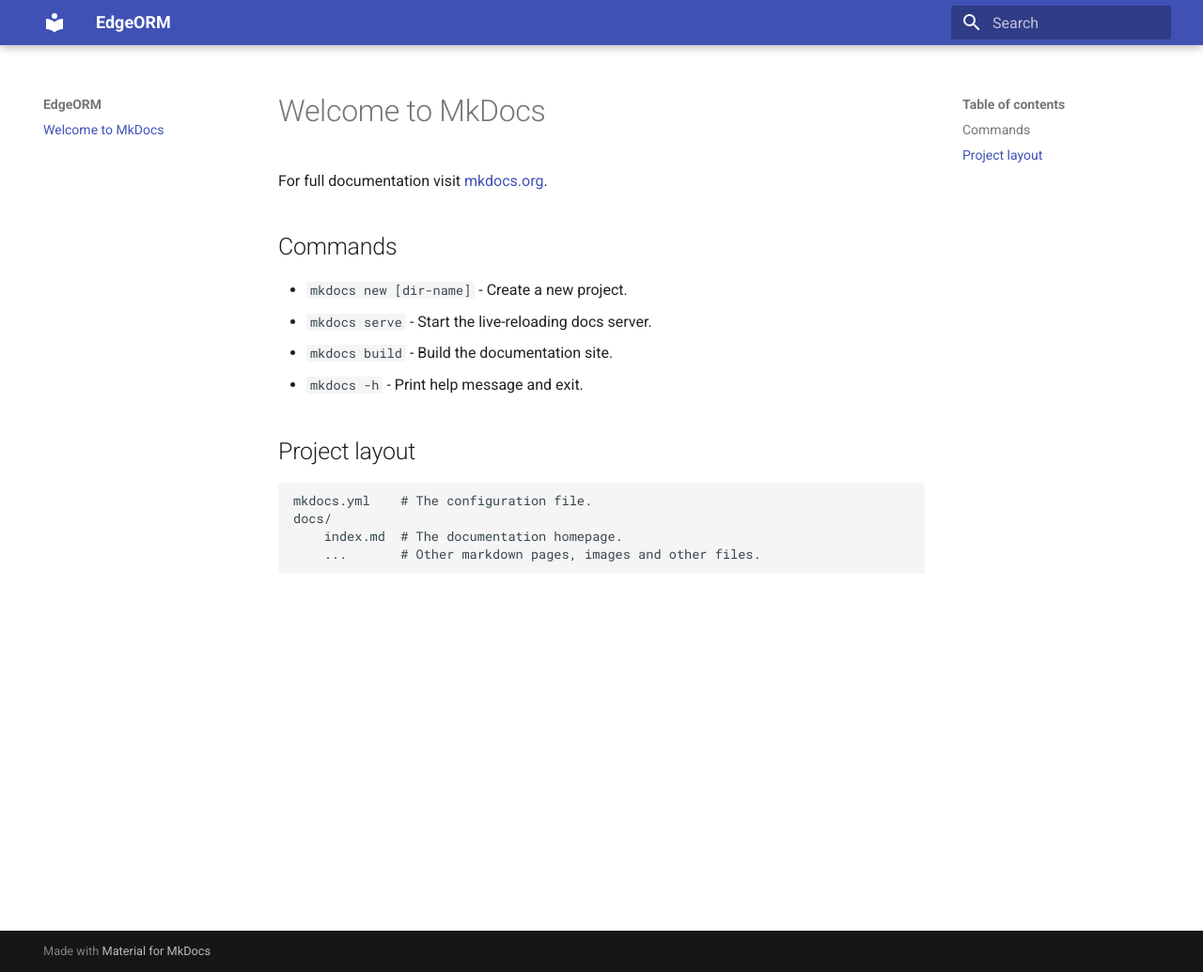
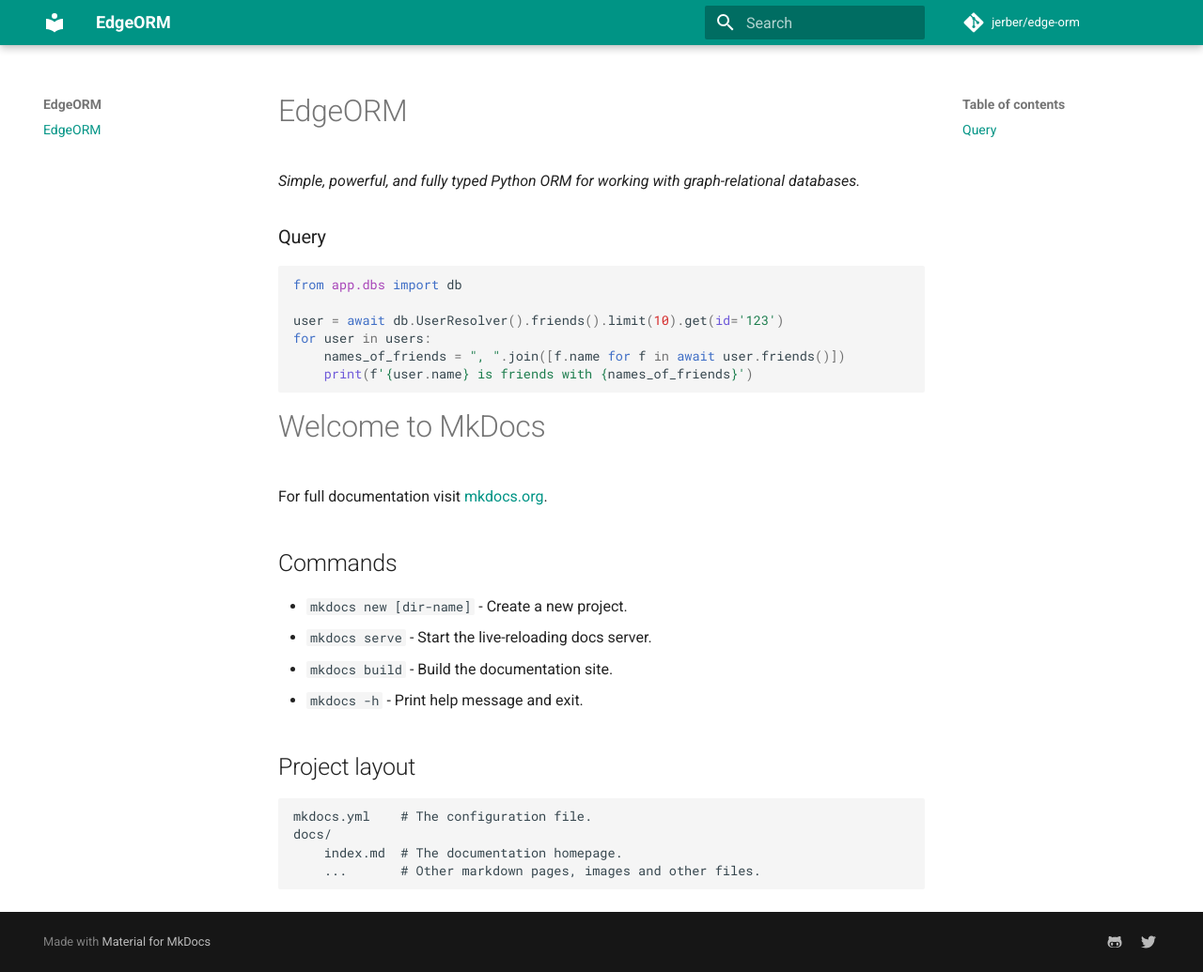
Before and after one commit to jerber/edge-orm, an MkDocs documentation site: the page built from docs/docs/index.md, in a window 1280 px wide and 1035 px high. Shown: the whole window at 94% size. Built offline with MkDocs 1.6.1 and Material for MkDocs 9.7.7, drawn with Linux system fonts in a browser that asks for light colours; comment, search, counter and statistics services are not loaded.

Commit message:
adding new docs

````diff
--- a/docs/docs/index.md
+++ b/docs/docs/index.md
@@ -1,3 +1,20 @@
+# EdgeORM
+
+*Simple, powerful, and fully typed Python ORM for working with graph-relational databases.*
+
+### Query
+
+```Python
+from app.dbs import db
+
+user = await db.UserResolver().friends().limit(10).get(id='123')
+for user in users:
+    names_of_friends = ", ".join([f.name for f in await user.friends()])
+    print(f'{user.name} is friends with {names_of_friends}')
+
+```
+
+
 # Welcome to MkDocs
 
 For full documentation visit [mkdocs.org](https://www.mkdocs.org).
--- a/docs/mkdocs.yml
+++ b/docs/mkdocs.yml
@@ -1,5 +1,55 @@
 # yaml-language-server: $schema=https://squidfunk.github.io/mkdocs-material/schema.json
 
 site_name: EdgeORM
+site_description: A simple, fast, and powerful ORM for Python and EdgeDB.
+site_url: https://jerber.github.io/edgeorm/
 theme:
   name: material
+  palette:
+    - scheme: default
+      primary: teal
+      accent: amber
+repo_name: jerber/edge-orm
+repo_url: https://github.com/jerber/edge-orm
+
+# this is what https://squidfunk.github.io/mkdocs-material/reference/code-blocks/#configuration told me
+# markdown_extensions:
+#   - pymdownx.highlight:
+#       anchor_linenums: true
+#   - pymdownx.inlinehilite
+#   - pymdownx.snippets
+#   - pymdownx.superfences
+
+markdown_extensions:
+  - toc:
+      permalink: true
+  - markdown.extensions.codehilite:
+      guess_lang: false
+  - admonition
+  - codehilite
+  - extra
+  - pymdownx.superfences:
+      custom_fences:
+        - name: mermaid
+          class: mermaid
+          format: !!python/name:pymdownx.superfences.fence_code_format ""
+  - pymdownx.tabbed:
+      alternate_style: true
+
+extra:
+  # analytics:
+  # provider: google
+  # property: UA-205713594-2
+  social:
+    - icon: fontawesome/brands/github-alt
+      link: https://github.com/jerber/edge-orm
+    - icon: fontawesome/brands/twitter
+      link: https://twitter.com/jerber888
+  # - icon: fontawesome/brands/linkedin
+  # link: https://www.linkedin.com/in/tiangolo
+  # - icon: fontawesome/brands/dev
+  # link: https://dev.to/tiangolo
+  # - icon: fontawesome/brands/medium
+  # link: https://medium.com/@tiangolo
+  # - icon: fontawesome/solid/globe
+  # link: https://tiangolo.com
````
Also changed, not shown: docs/site/404.html, docs/site/index.html, docs/site/search/search_index.json, docs/site/sitemap.xml, 1 other file.
